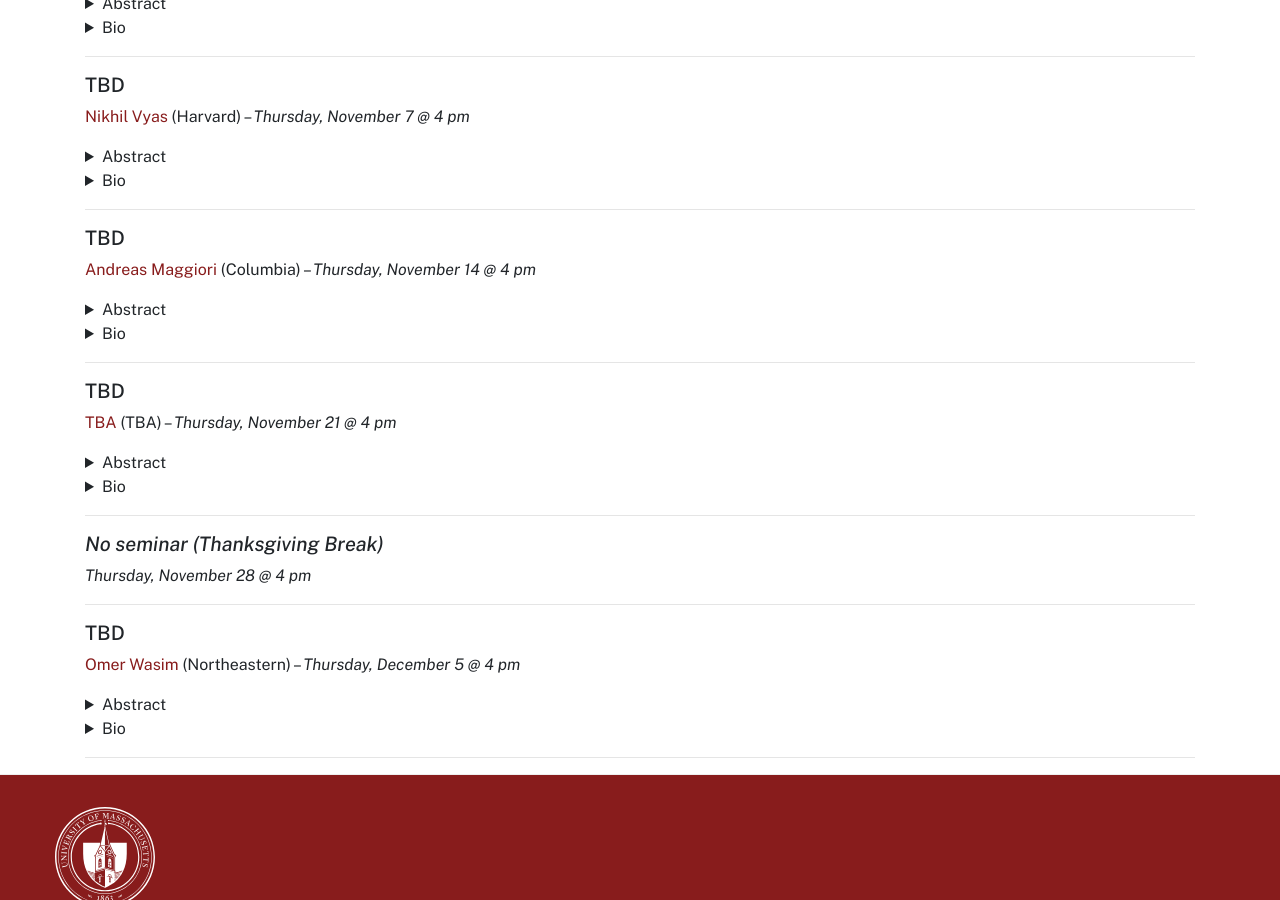
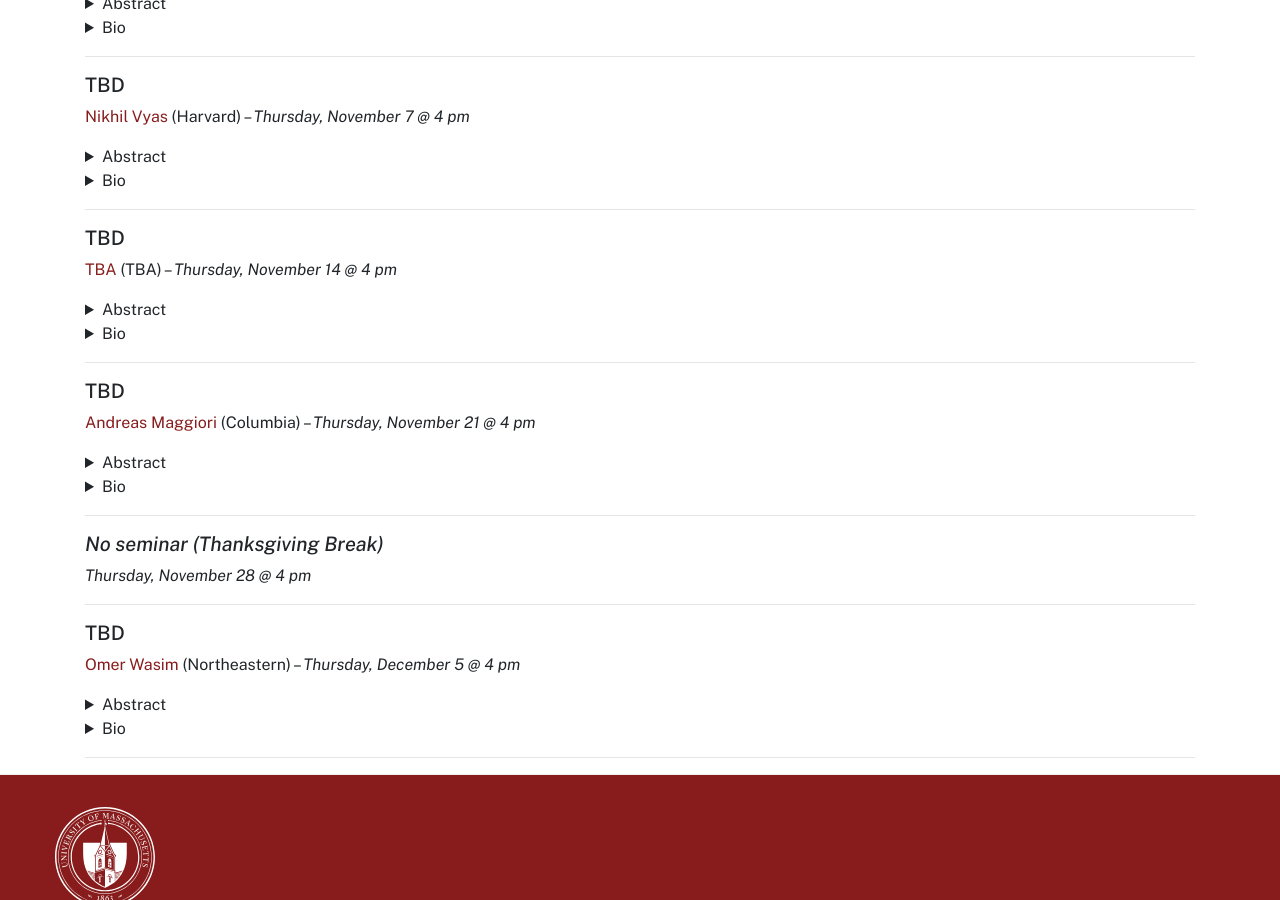
Before and after one commit to umass-theory/umass-theory.github.io, a Jekyll site: the page built from seminar.md, in a window 1280 px wide and 900 px high, scrolled down 2066 px. Built offline with Jekyll 4.4.1, drawn with Linux system fonts in a browser that asks for light colours; part of the change alters nothing that is shown.

```diff
--- a/seminar.md
+++ b/seminar.md
@@ -225,7 +225,7 @@ Bio TBA
 
 ##### TBD
 
-[Andreas Maggiori](https://andreasr27.github.io/) (Columbia) --  *Thursday, November 14 @ 4 pm*
+[TBA](https://groups.cs.umass.edu/theory/) (TBA) --  *Thursday, November 14 @ 4 pm*
 <details markdown="1">
 <summary>Abstract</summary>
 
@@ -243,7 +243,7 @@ Bio TBA
 
 ##### TBD
 
-[TBA](https://groups.cs.umass.edu/theory/) (TBA) --  *Thursday, November 21 @ 4 pm*
+[Andreas Maggiori](https://andreasr27.github.io/) (Columbia) --  *Thursday, November 21 @ 4 pm*
 <details markdown="1">
 <summary>Abstract</summary>
 
```
